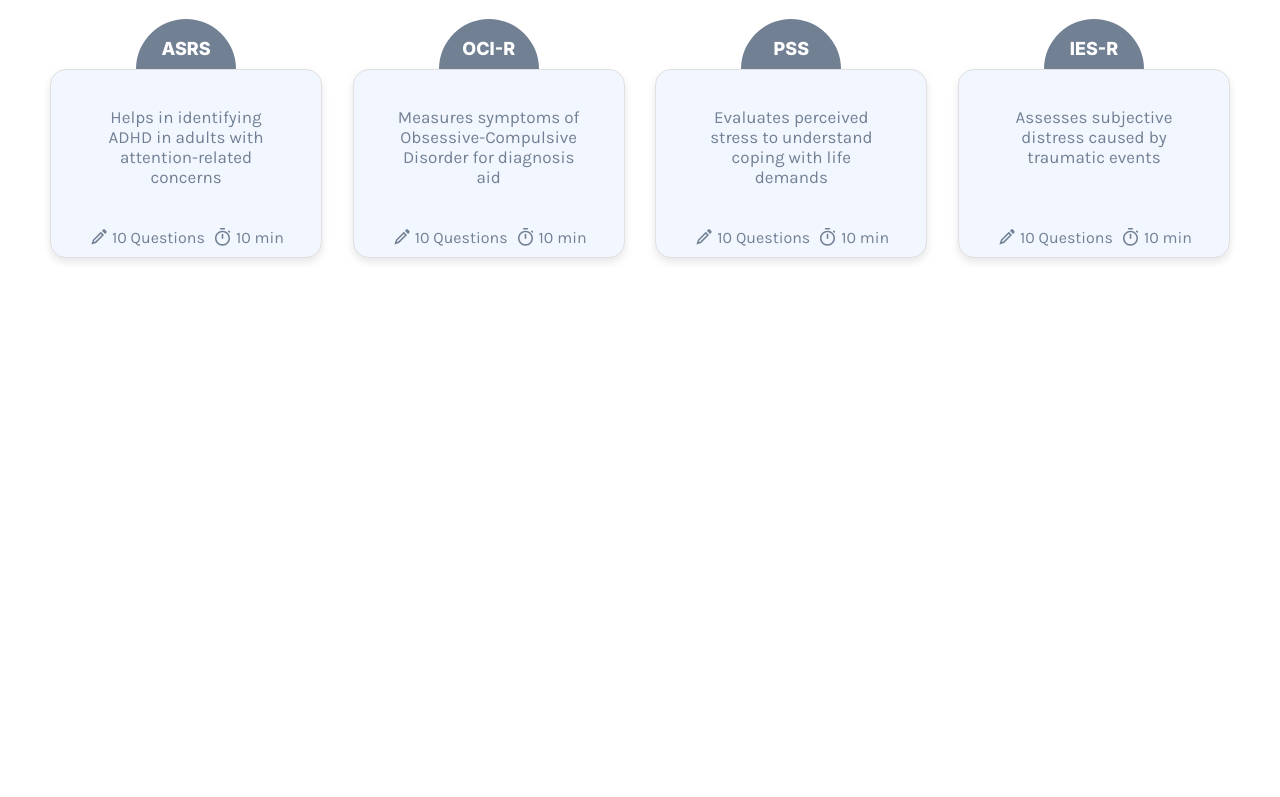
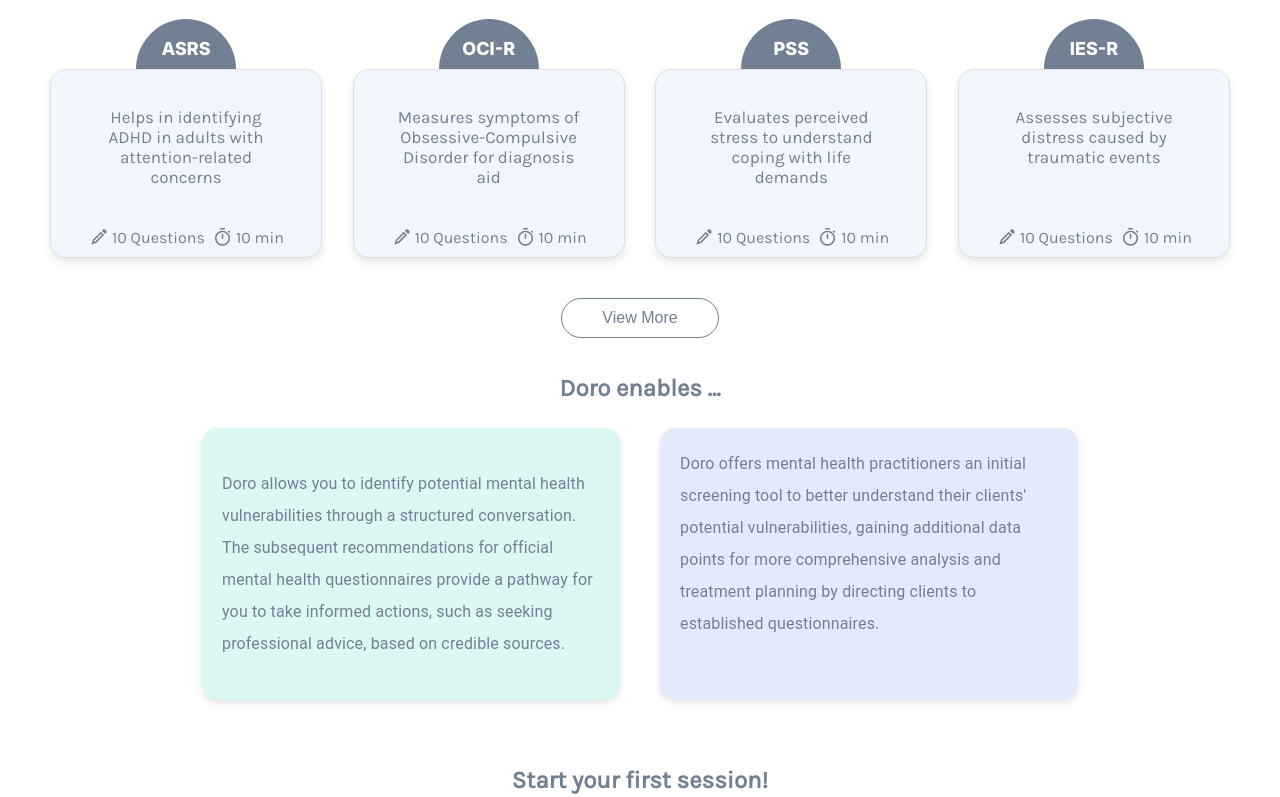
Before and after one commit to rastin1379/doro-frontend, a React (Create React App) app: page / in a window 1280 px wide. Shown: the part 2000-2797 px from the top of the page. Before the commit the page ends 2268 px from the top, so only its background shows below. Built offline with nearby package versions, Linux system fonts and the light colour scheme.

Commit message:
adding footer

```diff
--- a/src/App.js
+++ b/src/App.js
@@ -4,6 +4,7 @@
 import Features from './components/Features';
 import Mission from './components/Mission'
 import Questionnaires from './components/Questionnaires';
+import Footer from './components/Footer';
 // ... other imports
 
 function App() {
@@ -13,6 +14,7 @@
       <Features />
       <Mission />
       <Questionnaires />
+      <Footer />
       {/* Add the other components here */}
     </div>
   );
--- a/src/components/Footer.js
+++ b/src/components/Footer.js
@@ -0,0 +1,25 @@
+import React from "react";
+import "../styles/Footer.css";
+import discordIcon from "../assets/icons/discord.svg";
+
+const Footer = () => {
+  return (
+    <footer className="footer">
+      <div className="image-background"></div>
+      <div className="text-overlay">
+        <h2>© 2023 Doro, Inc. All Rights Reserved.</h2>
+        <h3>
+          Join us on Discord
+          <img
+            src={discordIcon}
+            alt=""
+            className="info-icon"
+            style={{ marginLeft: "9px"}}
+          />
+        </h3>
+      </div>
+    </footer>
+  );
+};
+
+export default Footer;
--- a/src/components/Questionnaires.js
+++ b/src/components/Questionnaires.js
@@ -1,33 +1,145 @@
-import React from 'react';
-import { questionnaireHeaderStyles, headerStyles, doroContainerStyles } from '../styles/QuestionnaireStyles';
-import stylingImg from '../assets/curvesStyling.svg';
-import DoroCard from './DoroCard'
+import React from "react";
+import { Paper, Typography } from "@mui/material";
+import {
+  questionnaireHeaderStyles,
+  headerStyles,
+  doroContainerStyles,
+  viewMoreButtonStyles,
+  getStartedButtonStyles
+} from "../styles/QuestionnaireStyles";
+import stylingImg from "../assets/curvesStyling.svg";
+import DoroCard from "./DoroCard";
+import {
+  feature1Styles,
+  feature3Styles,
+  featureContainerStyles,
+  featureBoxStyles,
+} from "../styles/FeaturesStyles";
 
 const Questionnaires = () => {
   const cardsData = [
-      { title: 'GAD-7', description: 'Measures anxiety severity to help detect generalized anxiety disorder', questions: '10 Questions', time: '10 min' },
-      { title: 'PHQ-9', description: 'Assesses depression severity to aid in identifying and diagnosing depressive disorders', questions: '10 Questions', time: '10 min' },
-      { title: 'BDI-II', description: 'Evaluates the severity of depression in individuals, aiding in diagnosis', questions: '10 Questions', time: '10 min' },
-      { title: 'STAI', description: 'Assesses anxiety levels distinguishing between state and trait anxiety', questions: '10 Questions', time: '10 min' },
-      { title: 'ASRS', description: 'Helps in identifying ADHD in adults with attention-related concerns', questions: '10 Questions', time: '10 min' },
-      { title: 'OCI-R', description: 'Measures symptoms of Obsessive-Compulsive Disorder for diagnosis aid', questions: '10 Questions', time: '10 min' },
-      { title: 'PSS', description: 'Evaluates perceived stress to understand coping with life demands', questions: '10 Questions', time: '10 min' },
-      { title: 'IES-R', description: 'Assesses subjective distress caused by traumatic events', questions: '10 Questions', time: '10 min' },
+    {
+      title: "GAD-7",
+      description:
+        "Measures anxiety severity to help detect generalized anxiety disorder",
+      questions: "10 Questions",
+      time: "10 min",
+    },
+    {
+      title: "PHQ-9",
+      description:
+        "Assesses depression severity to aid in identifying and diagnosing depressive disorders",
+      questions: "10 Questions",
+      time: "10 min",
+    },
+    {
+      title: "BDI-II",
+      description:
+        "Evaluates the severity of depression in individuals, aiding in diagnosis",
+      questions: "10 Questions",
+      time: "10 min",
+    },
+    {
+      title: "STAI",
+      description:
+        "Assesses anxiety levels distinguishing between state and trait anxiety",
+      questions: "10 Questions",
+      time: "10 min",
+    },
+    {
+      title: "ASRS",
+      description:
+        "Helps in identifying ADHD in adults with attention-related concerns",
+      questions: "10 Questions",
+      time: "10 min",
+    },
+    {
+      title: "OCI-R",
+      description:
+        "Measures symptoms of Obsessive-Compulsive Disorder for diagnosis aid",
+      questions: "10 Questions",
+      time: "10 min",
+    },
+    {
+      title: "PSS",
+      description:
+        "Evaluates perceived stress to understand coping with life demands",
+      questions: "10 Questions",
+      time: "10 min",
+    },
+    {
+      title: "IES-R",
+      description: "Assesses subjective distress caused by traumatic events",
+      questions: "10 Questions",
+      time: "10 min",
+    },
+  ];
+
+  const enables = [
+    {
+      description:
+        "Doro allows you to identify potential mental health vulnerabilities through a structured conversation. The subsequent recommendations for official mental health questionnaires provide a pathway for you to take informed actions, such as seeking professional advice, based on credible sources.",
+      style: feature1Styles,
+    },
+    {
+      description:
+        "Doro offers mental health practitioners an initial screening tool to better understand their clients' potential vulnerabilities, gaining additional data points for more comprehensive analysis and treatment planning by directing clients to established questionnaires.",
+      style: feature3Styles,
+    },
   ];
 
   return (
     <div>
       <div style={questionnaireHeaderStyles}>
-        <img src={stylingImg}  alt="" />
-        <h2 style={headerStyles} elevation={2}>Questionnaires</h2>
+        <img src={stylingImg} alt="" />
+        <h2 style={headerStyles} elevation={2}>
+          Questionnaires
+        </h2>
       </div>
       <div className="doro-container" style={doroContainerStyles}>
-          {cardsData.map((card, index) => (
-              <DoroCard key={index} title={card.title} description={card.description} questions={card.questions} time={card.time} />
-          ))}
+        {cardsData.map((card, index) => (
+          <DoroCard
+            key={index}
+            title={card.title}
+            description={card.description}
+            questions={card.questions}
+            time={card.time}
+          />
+        ))}
       </div>
+      <button style={viewMoreButtonStyles}>View More</button>
+      <h2 style={headerStyles} elevation={2}>
+        Doro enables ...
+      </h2>
+      <div style={featureContainerStyles}>
+        {enables.map((enable, index) => (
+          <Paper
+            key={index}
+            style={{
+              ...featureBoxStyles,
+              ...enable.style,
+              width: "30%",
+            }}
+            elevation={3}
+          >
+            <Typography
+              style={{
+                textAlign: "left",
+                lineHeight: "2",
+                ...(index === 1 ? { paddingBottom: "40px" } : {}),
+              }}
+            >
+              {enable.description}
+            </Typography>
+          </Paper>
+        ))}
+      </div>
+      <h2 style={headerStyles} elevation={2}>
+        Start your first session!
+      </h2>
+      <button style={getStartedButtonStyles}>Get Started</button>
     </div>
   );
-}
+};
 
 export default Questionnaires;
--- /dev/null
+++ b/src/styles/Footer.css
@@ -0,0 +1,42 @@
+.footer {
+  position: relative;
+  color: #fff; /* Text color */
+  padding: 40px; /* Adjust padding as needed */
+  text-align: center;
+}
+
+.image-background {
+  position: absolute;
+  bottom: 0;
+  left: 0;
+  width: 100%;
+  height: 100%;
+  background-image: url("../assets/footer.svg"); /* Set your image path here */
+  background-size: cover;
+  background-repeat: no-repeat;
+}
+
+.text-overlay {
+  position: relative;
+  z-index: 1; /* Place the text above the image */
+  font-size: small;
+  font-weight: 400;
+}
+
+.text-overlay h2 {
+  position: absolute;
+  top: 10px; /* Adjust the top value to control the vertical position */
+  left: 10px; /* Adjust the left value to control the horizontal position */
+  font-size: medium;
+  font-weight: 400;
+  margin: 0; /* Remove any default margin */
+}
+
+.text-overlay h3 {
+  position: absolute;
+  top: 2px; /* Adjust the top value to control the vertical position */
+  right: 20px; /* Adjust the left value to control the horizontal position */
+  font-size: medium;
+  font-weight: 400;
+  margin: 0; /* Remove any default margin */
+}
--- a/src/styles/QuestionnaireStyles.js
+++ b/src/styles/QuestionnaireStyles.js
@@ -10,7 +10,6 @@
 
 export const headerStyles = {
   position: 'absolute',
-  top: '50%',
   left: '50%',
   transform: 'translate(-50%, -50%)',
   fontSize: '24px',
@@ -30,3 +29,31 @@
   maxWidth: '1200px',
   margin: '0 auto'
 };
+
+export const viewMoreButtonStyles = {
+  display: 'block',
+  margin: '30px auto',  // top and bottom margin is 20px, auto will center the button
+  padding: '10px 40px', // padding for the button
+  backgroundColor: '#fff', // example color, you can choose any
+  color: '#728094', // text color
+  border: '1px solid #728094',
+  borderRadius: '25px',
+  cursor: 'pointer',
+  fontSize: '16px',
+};
+
+export const getStartedButtonStyles = {
+  display: "block",
+  margin: "30px auto", // top and bottom margin is 20px, auto will center the button
+  marginTop: "3%",
+  marginBottom: "5%",
+  padding: "10px 40px", // padding for the button
+  backgroundColor: "#C9D4F84D", // example color, you can choose any
+  color: "#728093", // text color
+  border: "1px solid #FFFFFF",
+  borderRadius: "25px",
+  cursor: "pointer",
+  fontSize: "16px",
+  fontWeight: "600",
+  boxShadow: "0px 4px 4px rgba(0, 0, 0, 0.1)",
+};
```
Also changed, not shown: src/assets/footer.svg (added), src/assets/icons/discord.svg (added).
